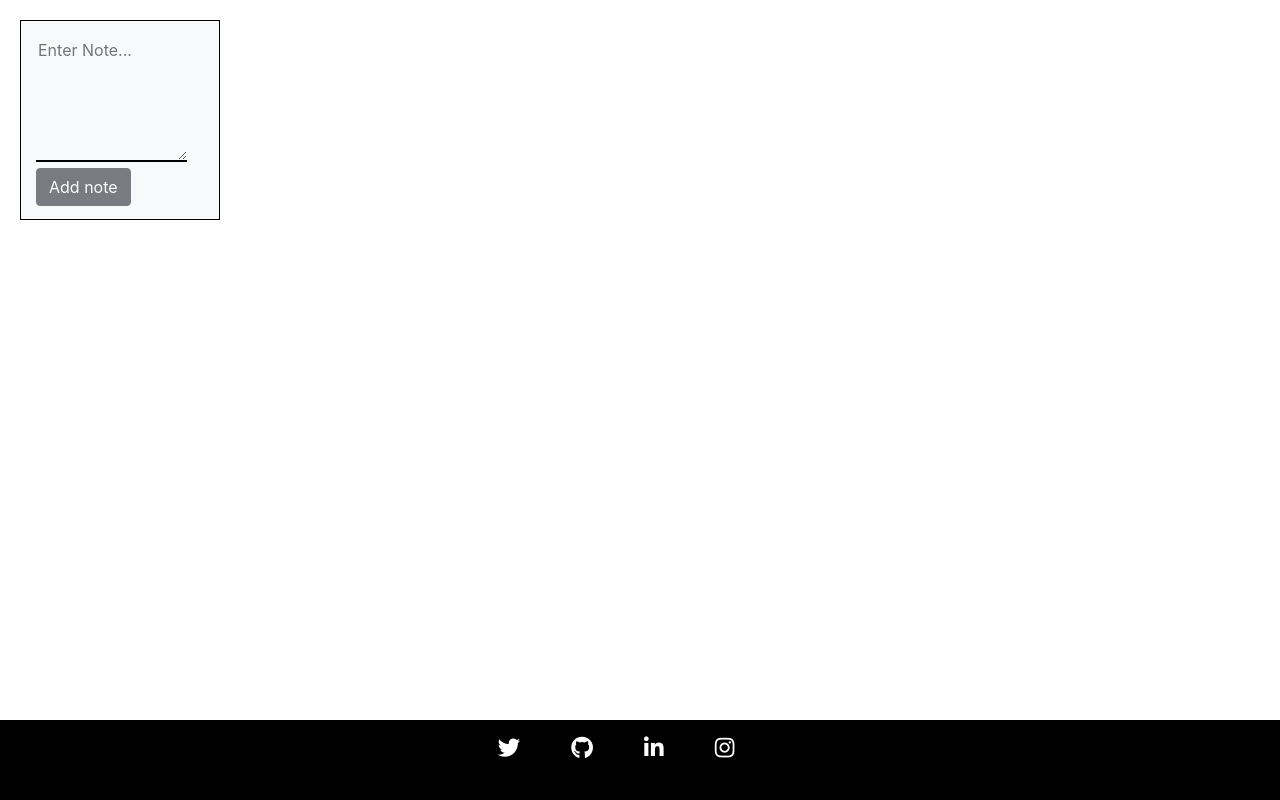
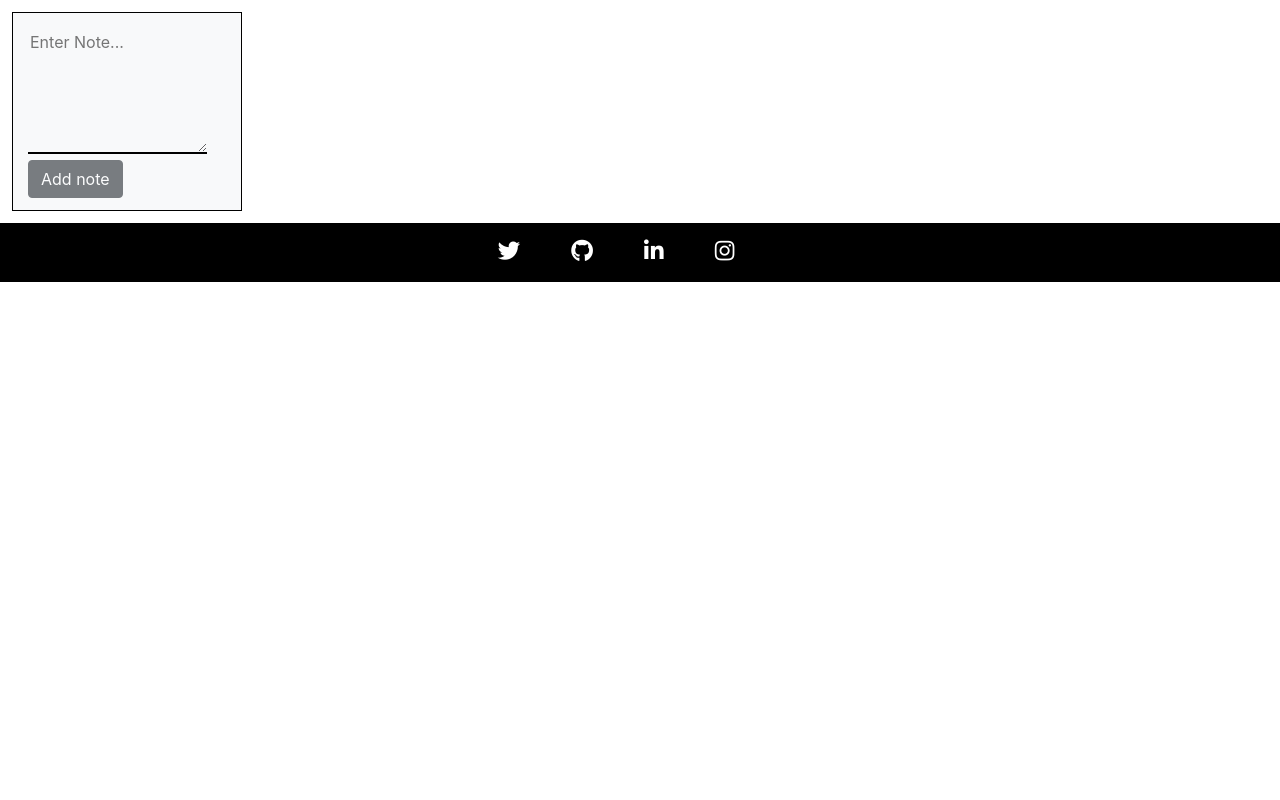
Before and after one commit to eshaan7/ShareNotesOnHaste, a Django app: page / in a window 1280 px wide. Run offline with Django 3.2, Linux system fonts and the light colour scheme; data that the repository does not hold is empty; some libraries are stand-ins or nearby versions.

Commit message:
align footer; sticky

```diff
--- a/notes/static/notes/styles.css
+++ b/notes/static/notes/styles.css
@@ -1,3 +1,7 @@
+
+body {
+  max-height: 95vh;
+}
 
 #body-container {
     display: flex;
@@ -8,37 +12,36 @@
 .note-grid, .note-grid:hover {
     background-color: #343a40 !important;
     font-size: 15px;
-    margin: 15px;
+    margin: 12px;
     padding: 10px;
-    width: 210px;
+    width: 18%;
     height: 200px;
     position: relative;
     word-wrap: break-word;
     overflow: hidden;
     text-align: justify;
-    z-index: 2;
+    z-index: 1;
 
 }
 
 /*
-
 .note-grid:hover {
     font-size: 23px;
     margin: 5px;
     padding: 10px;
-    width: 450px;
+    width: 25%;
     height: auto;
     overflow: visible;
-    z-index: 1;
+    z-index: 2;
 }
 
 */
 
 form {
     background-color: #f8f9fa !important;
-    width: 200px;
-    height: 200px;
-    margin: 20px;
+    width: 18%;
+    height: 199px;
+    margin: 12px;
     padding: 15px;
     overflow: hidden;
     border: 1px solid black;
@@ -82,7 +85,7 @@ p {
 }
 
 footer {
-  position: fixed;
+  position: relative;
   left: 0;
   bottom: 0 !important;
   width: 100%;
```
